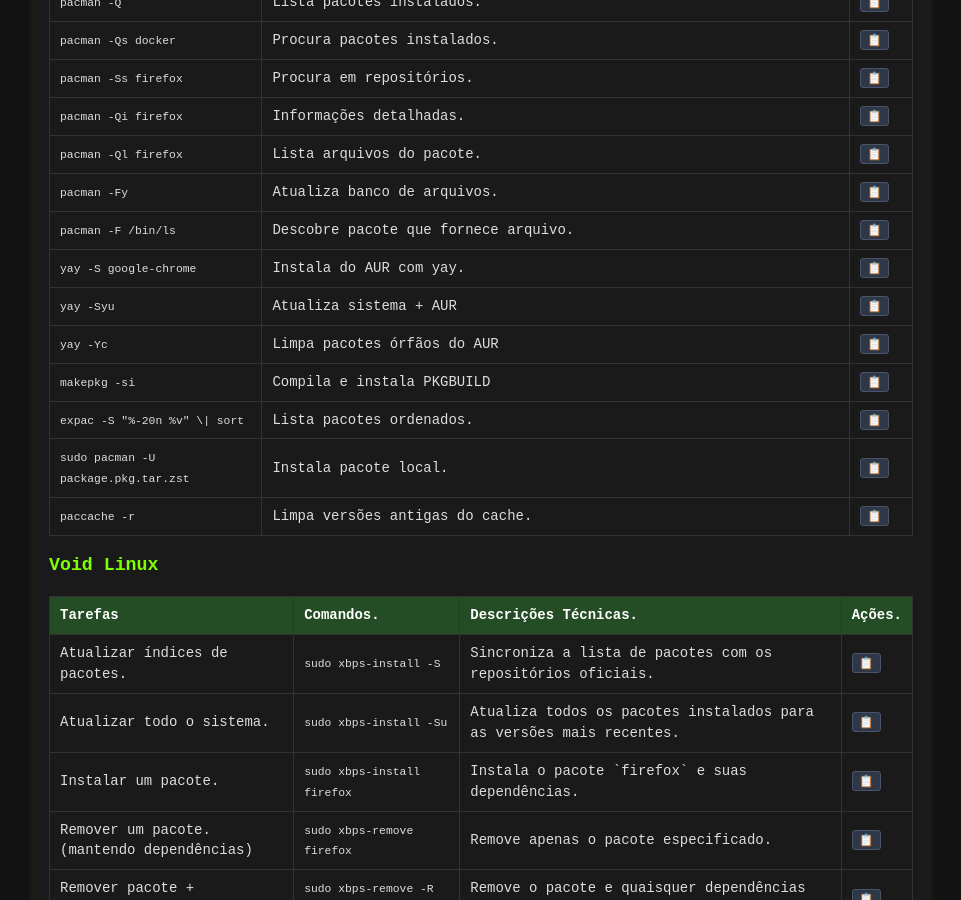
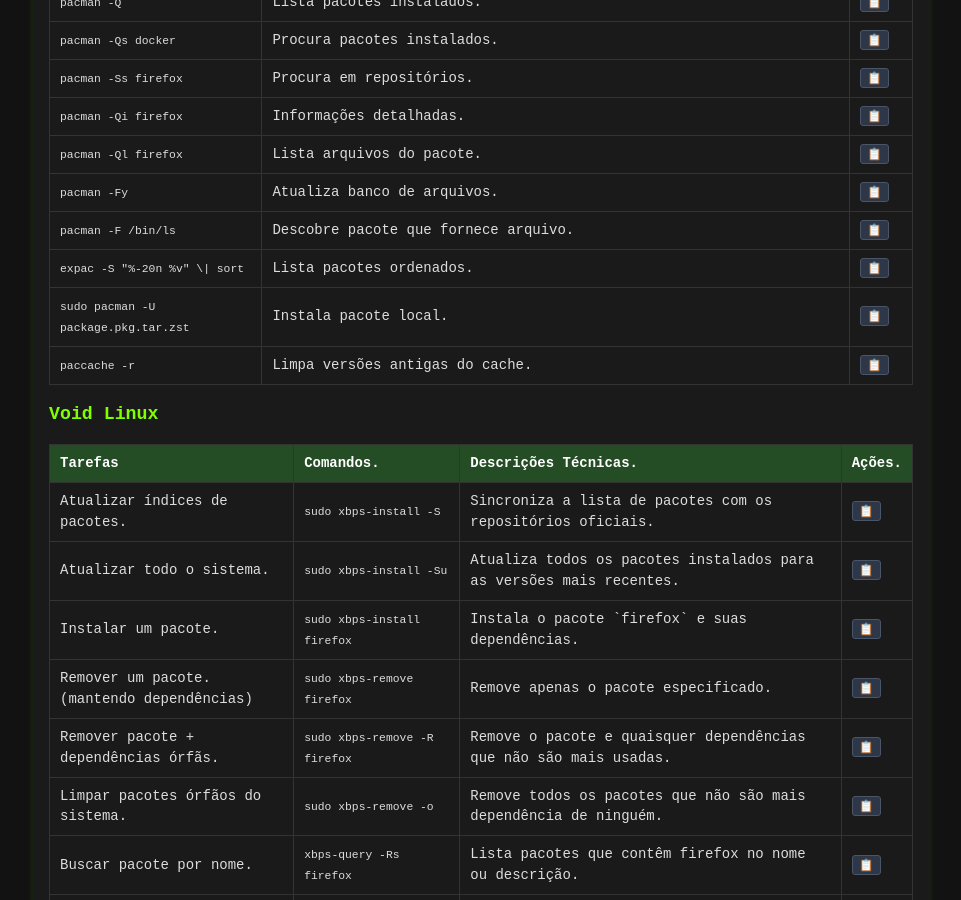
Before and after one commit to Piolinux/piolinux-site, a Jekyll site: the page built from _pages/_comandos/gerenciamento-de-pacotes.md, in a window 1280 px wide and 900 px high, scrolled down 1439 px. Shown: the whole window, without its empty margins (159-1120 px from the left). Built offline with Jekyll 4.4.1, drawn with Linux system fonts in a browser that asks for light colours.

Commit message:
Update gerenciamento-de-pacotes.md

```diff
--- a/_pages/_comandos/gerenciamento-de-pacotes.md
+++ b/_pages/_comandos/gerenciamento-de-pacotes.md
@@ -172,9 +172,7 @@ function filtrarLinhas(termo) {
   <td data-label="Descrição">Atualiza todo o sistema. ⚠️ Faça só em ambiente estável. Leia <code>/usr/share/libalpm/hooks/</code> após atualizar.</td>
   <td data-label="Ação"><button class="copy-btn" data-command="sudo pacman -Syu">📋</button></td>
    </tr>
-
-
-    <tr>
+      <tr>
       <td data-label="Comando"><code>sudo pacman -S vim</code></td>
       <td data-label="Descrição">Instala pacote oficial.</td>
       <td data-label="Ação"><button class="copy-btn" data-command="sudo pacman -S vim">📋</button></td>
@@ -224,27 +222,7 @@ function filtrarLinhas(termo) {
       <td data-label="Descrição">Descobre pacote que fornece arquivo.</td>
       <td data-label="Ação"><button class="copy-btn" data-command="pacman -F /bin/ls">📋</button></td>
     </tr>
-    <tr>
-      <td data-label="Comando"><code>yay -S google-chrome</code></td>
-      <td data-label="Descrição">Instala do AUR com yay.</td>
-      <td data-label="Ação"><button class="copy-btn" data-command="yay -S google-chrome">📋</button></td>
-    </tr>
-    <tr>
-      <td data-label="Comando"><code>yay -Syu</code></td>
-      <td data-label="Descrição">Atualiza sistema + AUR</td>
-      <td data-label="Ação"><button class="copy-btn" data-command="yay -Syu">📋</button></td>
-    </tr>
-    <tr>
-      <td data-label="Comando"><code>yay -Yc</code></td>
-      <td data-label="Descrição">Limpa pacotes órfãos do AUR</td>
-      <td data-label="Ação"><button class="copy-btn" data-command="yay -Yc">📋</button></td>
-    </tr>
-    <tr>
-      <td data-label="Comando"><code>makepkg -si</code></td>
-      <td data-label="Descrição">Compila e instala PKGBUILD</td>
-      <td data-label="Ação"><button class="copy-btn" data-command="makepkg -si">📋</button></td>
-    </tr>
-    <tr>
+     <tr>
       <td data-label="Comando"><code>expac -S "%-20n %v" \| sort</code></td>
       <td data-label="Descrição">Lista pacotes ordenados.</td>
       <td data-label="Ação"><button class="copy-btn" data-command="expac -S &quot;%-20n %v&quot; \| sort">📋</button></td>
```
